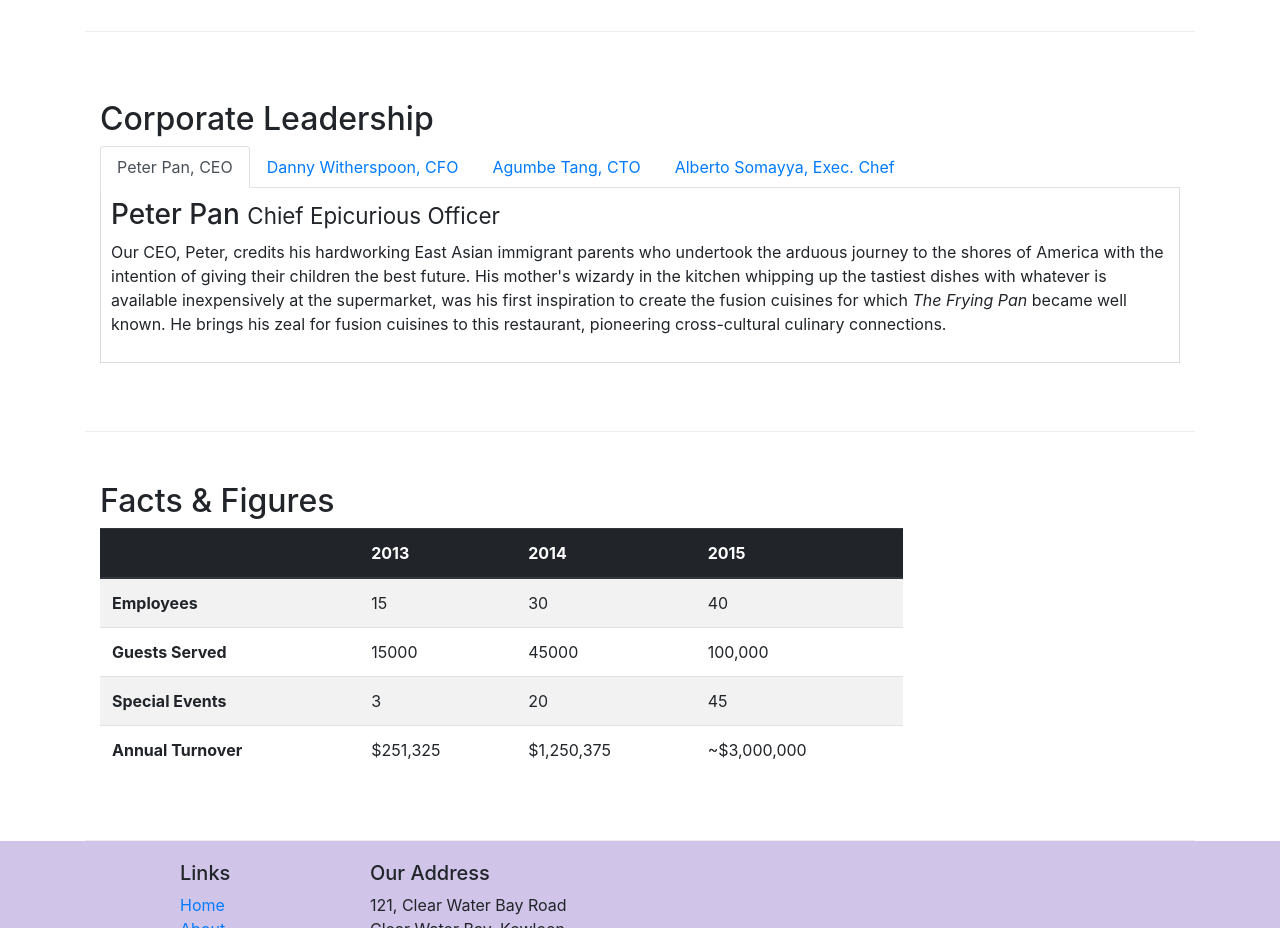
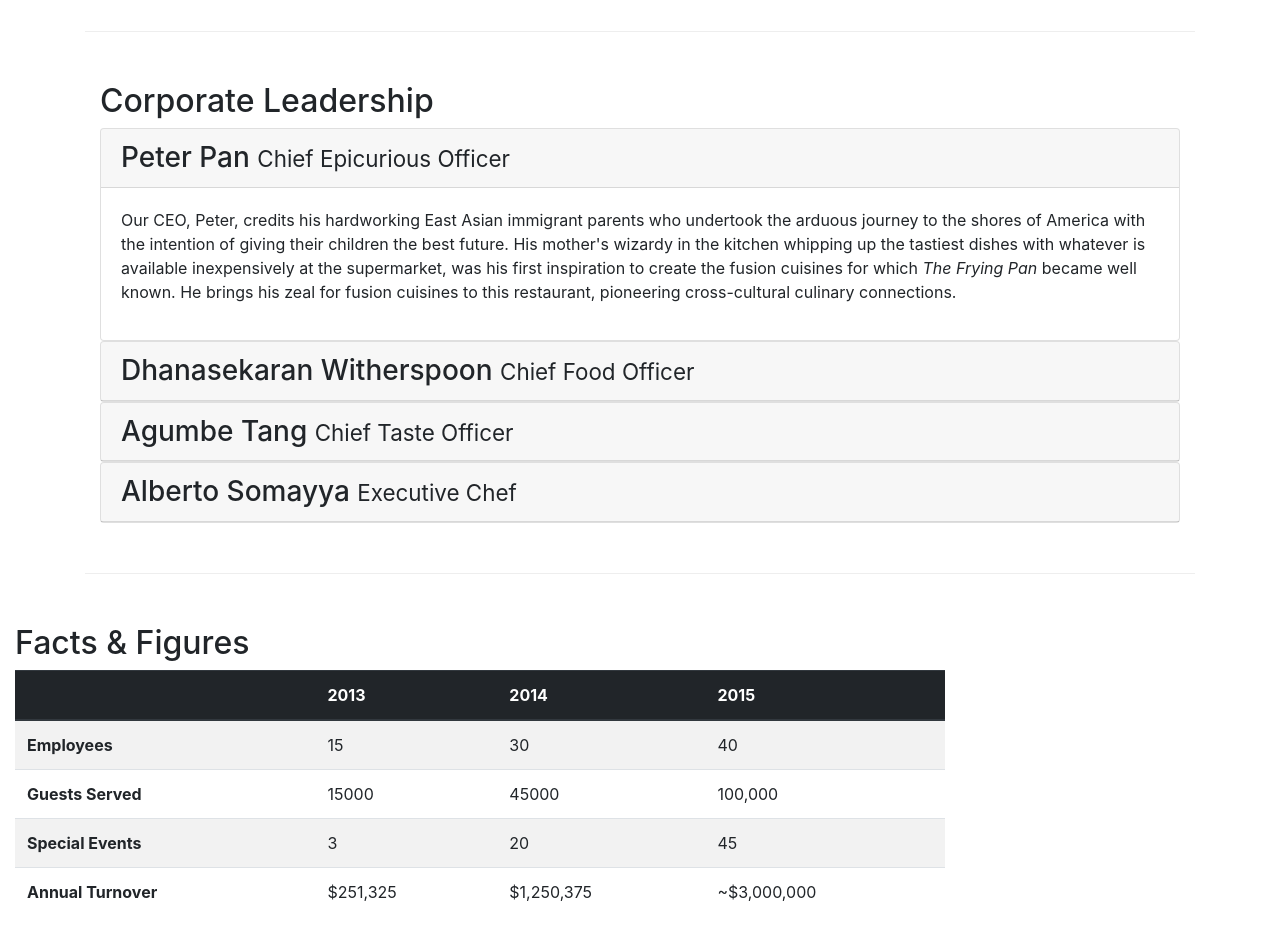
Before and after one commit to dashmeen1506/git-test, a website: page aboutus.html in a window 1280 px wide. Shown: the part 940-1868 px from the top of the page. Drawn offline with nearby package versions, Linux system fonts and the light colour scheme.

Commit message:
Accordion

```diff
--- a/aboutus.html
+++ b/aboutus.html
@@ -100,41 +100,62 @@
         <div class="row row-content align-items-center">
             <div class="col-12">
                 <h2>Corporate Leadership</h2>
-                <!--Tab pills-->
-                <ul class="nav nav-tabs">
-                    <li class="nav-item">
-                        <a href="#peter" class="nav-link active" role="tab" data-toggle="tab">Peter Pan, CEO</a>
-                    </li>
-                    <li class="nav-item">
-                        <a href="#danny" class="nav-link" role="tab" data-toggle="tab">Danny Witherspoon, CFO</a>
-                    </li>
-                    <li class="nav-item">
-                        <a href="#agumbe" class="nav-link" role="tab" data-toggle="tab">Agumbe Tang, CTO</a>
-                    </li>
-                    <li class="nav-item">
-                        <a href="#alberto" class="nav-link" role="tab" data-toggle="tab">Alberto Somayya, Exec. Chef</a>
-                    </li>
-                </ul>
-                <div class="tab-content">
-                    <div class="tab-pane fade show active" id="peter" role="tabpanel">
-                        <h3>Peter Pan <small>Chief Epicurious Officer</small></h3>
-                        <p class="d-none d-sm-block">Our CEO, Peter, credits his hardworking East Asian immigrant parents who undertook the arduous journey to the shores of America with the intention of giving their children the best future. His mother's wizardy in the kitchen whipping up the tastiest dishes with whatever is available inexpensively at the supermarket, was his first inspiration to create the fusion cuisines for which <em>The Frying Pan</em> became well known. He brings his zeal for fusion cuisines to this restaurant, pioneering cross-cultural culinary connections.</p>
+                <div class="accordion">
+                    <div class="card">
+                        <div class="card-header" id="peterhead">
+                            <h3 class="mb-0">
+                                <a class="collapsed" data-toggle="collapse" data-target="#peter">Peter Pan <small>Chief Epicurious Officer</small></a>
+                            </h3>
+                        </div>
+                        <div class="collapse show" id="peter" data-parent="#accordion" role="tabpanel">
+                            <div class="card-body">
+                                <p class="d-none d-sm-block">Our CEO, Peter, credits his hardworking East Asian immigrant parents who undertook the arduous journey to the shores of America with the intention of giving their children the best future. His mother's wizardy in the kitchen whipping up the tastiest dishes with whatever is available inexpensively at the supermarket, was his first inspiration to create the fusion cuisines for which <em>The Frying Pan</em> became well known. He brings his zeal for fusion cuisines to this restaurant, pioneering cross-cultural culinary connections.</p>
+                            </div>
+                        </div>
                     </div>
-                    <div class="tab-pane fade show" id="danny" role="tabpanel">
-                        <h3 >Dhanasekaran Witherspoon <small>Chief Food Officer</small></h3>
-                        <p class="d-none d-sm-block">Our CFO, Danny, as he is affectionately referred to by his colleagues, comes from a long established family tradition in farming and produce. His experiences growing up on a farm in the Australian outback gave him great appreciation for varieties of food sources. As he puts it in his own words, <em>Everything that runs, wins, and everything that stays, pays!</em></p>
+
+                    <div class="card">
+                        <div class="card-header" id="dannyhead">
+                            <h3 class="mb-0">
+                                <a class="collapsed" data-toggle="collapse" data-target="#danny">Dhanasekaran Witherspoon <small>Chief Food Officer</small></a>
+                            </h3>
+                        </div>
+                        <div class="collapse" id="danny" role="tabpanel" data-parent="#accordion">
+                            <div class="card-body">
+                                <p class="d-none d-sm-block">Our CFO, Danny, as he is affectionately referred to by his colleagues, comes from a long established family tradition in farming and produce. His experiences growing up on a farm in the Australian outback gave him great appreciation for varieties of food sources. As he puts it in his own words, <em>Everything that runs, wins, and everything that stays, pays!</em></p>
+                            </div>
+                        </div>
                     </div>
-                    <div class="tab-pane fade show" id="agumbe" role="tabpanel">
-                        <h3>Agumbe Tang <small>Chief Taste Officer</small></h3>
-                        <p class="d-none d-sm-block">Blessed with the most discerning gustatory sense, Agumbe, our CTO, personally ensures that every dish that we serve meets his exacting tastes. Our chefs dread the tongue lashing that ensues if their dish does not meet his exacting standards. He lives by his motto, <em>You click only if you survive my lick.</em></p>
+
+                    <div class="card">
+                        <div class="card-header" id="agumbehead">
+                            <h3 class="mb-0">
+                                <a class="collapsed" data-toggle="collapse" data-target="#agumbe">Agumbe Tang <small>Chief Taste Officer</small></a>
+                            </h3>
+                        </div>
+                        <div class="collapse" id="agumbe" role="tabpanel" data-parent="#accordion">
+                            <div class="card-body">
+                                <p class="d-none d-sm-block">Blessed with the most discerning gustatory sense, Agumbe, our CTO, personally ensures that every dish that we serve meets his exacting tastes. Our chefs dread the tongue lashing that ensues if their dish does not meet his exacting standards. He lives by his motto, <em>You click only if you survive my lick.</em></p>
+                            </div>
+                        </div>
                     </div>
-                    <div class="tab-pane fade show" id="alberto" role="tabpanel">
-                        <h3>Alberto Somayya <small>Executive Chef</small></h3>
-                        <p class="d-none d-sm-block">Award winning three-star Michelin chef with wide International experience having worked closely with whos-who in the culinary world, he specializes in creating mouthwatering Indo-Italian fusion experiences. He says, <em>Put together the cuisines from the two craziest cultures, and you get a winning hit! Amma Mia!</em></p>
+
+                    <div class="card">
+                        <div class="card-header" id="albertohead">
+                            <h3 class="mb-0">
+                                <a class="collapsed" data-toggle="collapse" data-target="#alberto">Alberto Somayya <small>Executive Chef</small></a>
+                            </h3>
+                        </div>
+                        <div class="collapse" id="alberto" role="tabpanel">
+                            <div class="card-body">
+                                <p class="d-none d-sm-block">Award winning three-star Michelin chef with wide International experience having worked closely with whos-who in the culinary world, he specializes in creating mouthwatering Indo-Italian fusion experiences. He says, <em>Put together the cuisines from the two craziest cultures, and you get a winning hit! Amma Mia!</em></p>
+                            </div>
+                        </div>
                     </div>
                 </div>
             </div>
-       </div>
+        </div>
+    </div>
 
         <div class="row row-content">
             <div class="col-12 col-sm-9">
```
